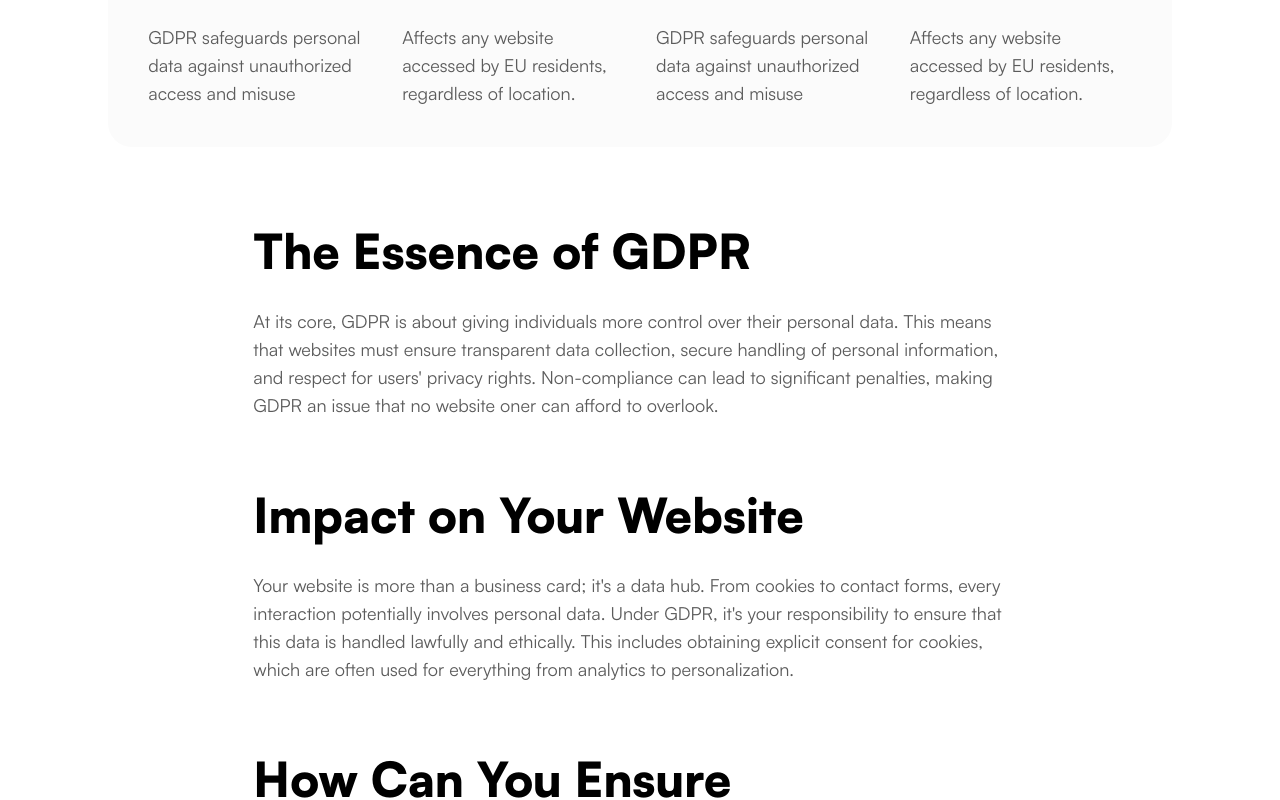
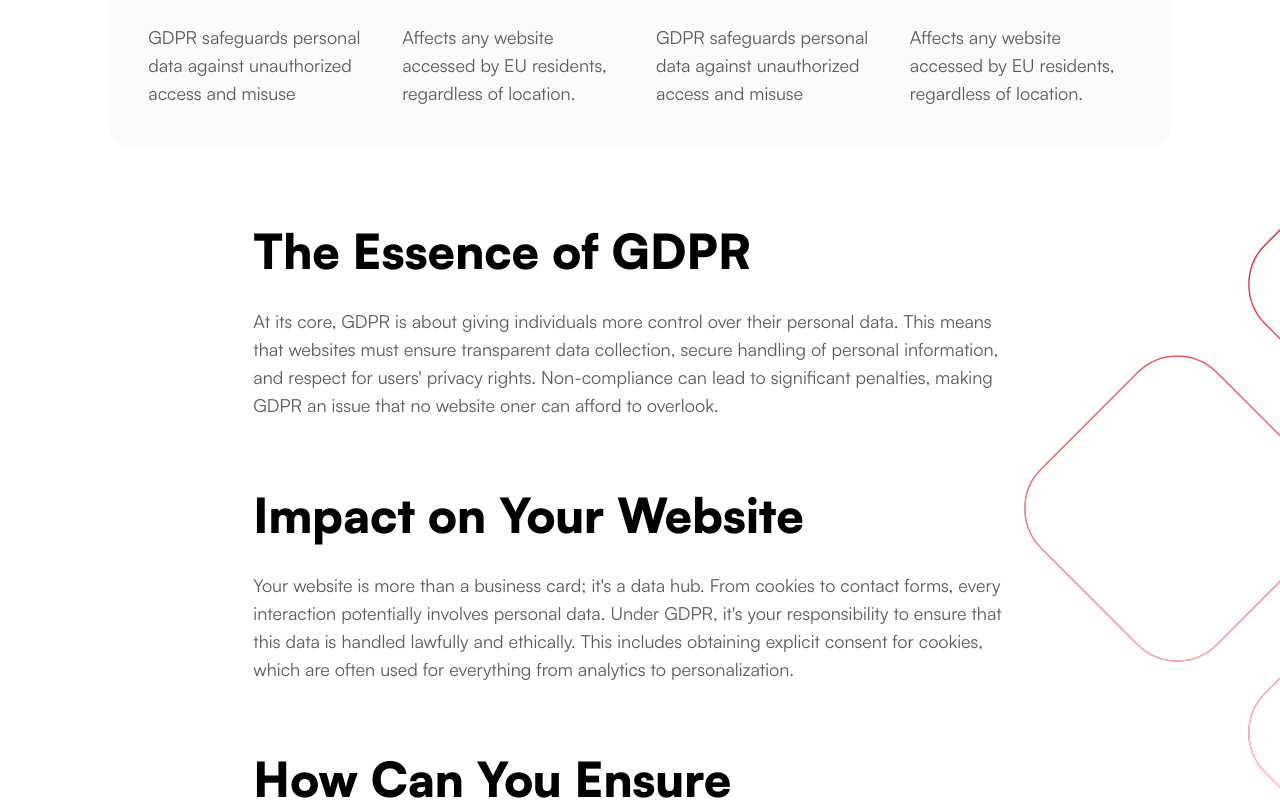
Before and after one commit to al1yew/cookies_app_submission, a Next.js app: page /info in a window 1280 px wide. Shown: the part 847-1647 px from the top of the page. Built offline with nearby package versions, Linux system fonts and the light colour scheme.

Commit message:
Mar 4, 2024, 9:39 PM

```diff
--- a/app/(defaultLayout)/info/page.tsx
+++ b/app/(defaultLayout)/info/page.tsx
@@ -15,7 +15,7 @@ const Info = () => {
       <Hero />
       <Features />
       <Characteristics />
-      <PricingPlans />
+      <PricingPlans isHomePage={false} />
     </>
   );
 };
--- a/app/(defaultLayout)/page.tsx
+++ b/app/(defaultLayout)/page.tsx
@@ -13,7 +13,7 @@ export default function Home() {
       <Hero />
       <Benefits />
       <Management />
-      <PricingPlans />
+      <PricingPlans isHomePage={true} />
       <Feedback />
       <FAQ />
     </>
--- a/components/info/Characteristics.tsx
+++ b/components/info/Characteristics.tsx
@@ -6,6 +6,13 @@ const Characteristics = () => {
   return (
     <section className="w-full relative mt-20">
       <Container>
+        <Image
+          src="/images/squares.svg"
+          width={400}
+          height={400}
+          alt="squares"
+          className="absolute -right-36 -top-24 hidden lg:block"
+        />
         <div className="flex flex-col gap-8 lg:w-8/12 w-full mx-auto">
           {CHARACTERISTICS.map((char, i) => {
             return (
--- a/components/shared/PricingPlans.tsx
+++ b/components/shared/PricingPlans.tsx
@@ -4,7 +4,7 @@ import { PRICING_PLANS } from "@/lib/constants";
 import Image from "next/image";
 import Link from "next/link";
 
-const PricingPlans = () => {
+const PricingPlans = ({ isHomePage }: { isHomePage?: boolean }) => {
   return (
     <section className="w-full relative mt-24 mb-24">
       <div className="max-w-[1320px] mx-auto px-0 lg:px-10 xl:px-15">
@@ -15,7 +15,7 @@ const PricingPlans = () => {
           <h1 className="lg:text-5xl text-3xl font-black text-center mt-2 lg:mt-0 mb-8 lg:mb-4 text-white">
             Find Your Perfect Plan
           </h1>
-          <div>
+          {isHomePage && (
             <Image
               src="/images/squares.svg"
               width={400}
@@ -23,7 +23,7 @@ const PricingPlans = () => {
               alt="squares"
               className="absolute -right-[40%] -top-24 hidden lg:block"
             />
-          </div>
+          )}
           <div
             className="lg:absolute lg:-bottom-20 lg:left-1/2 lg:-translate-x-1/2 lg:gap-6 lg:w-5/6
           flex flex-wrap flex-col lg:flex-row justify-center items-center gap-3 w-full"
```
Also changed, not shown: public/images/flower.svg (added).
